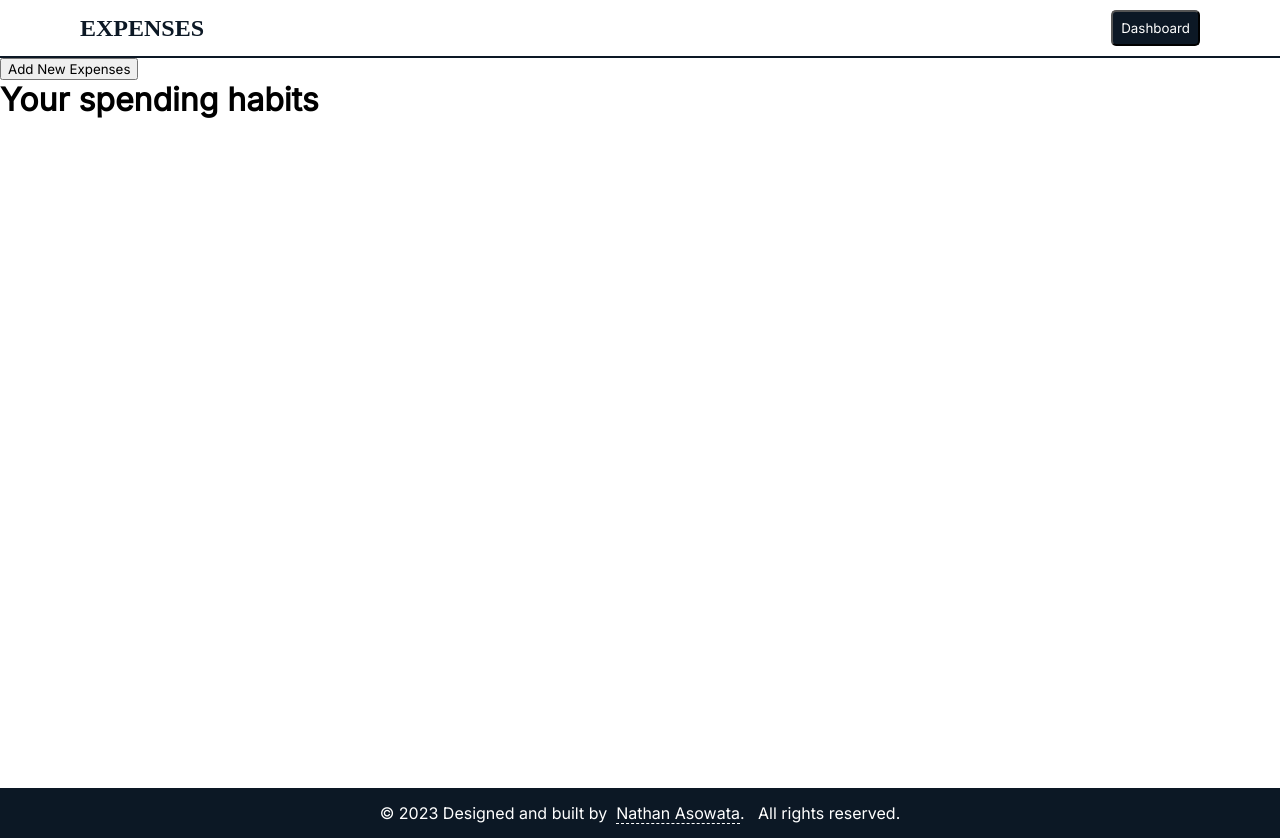
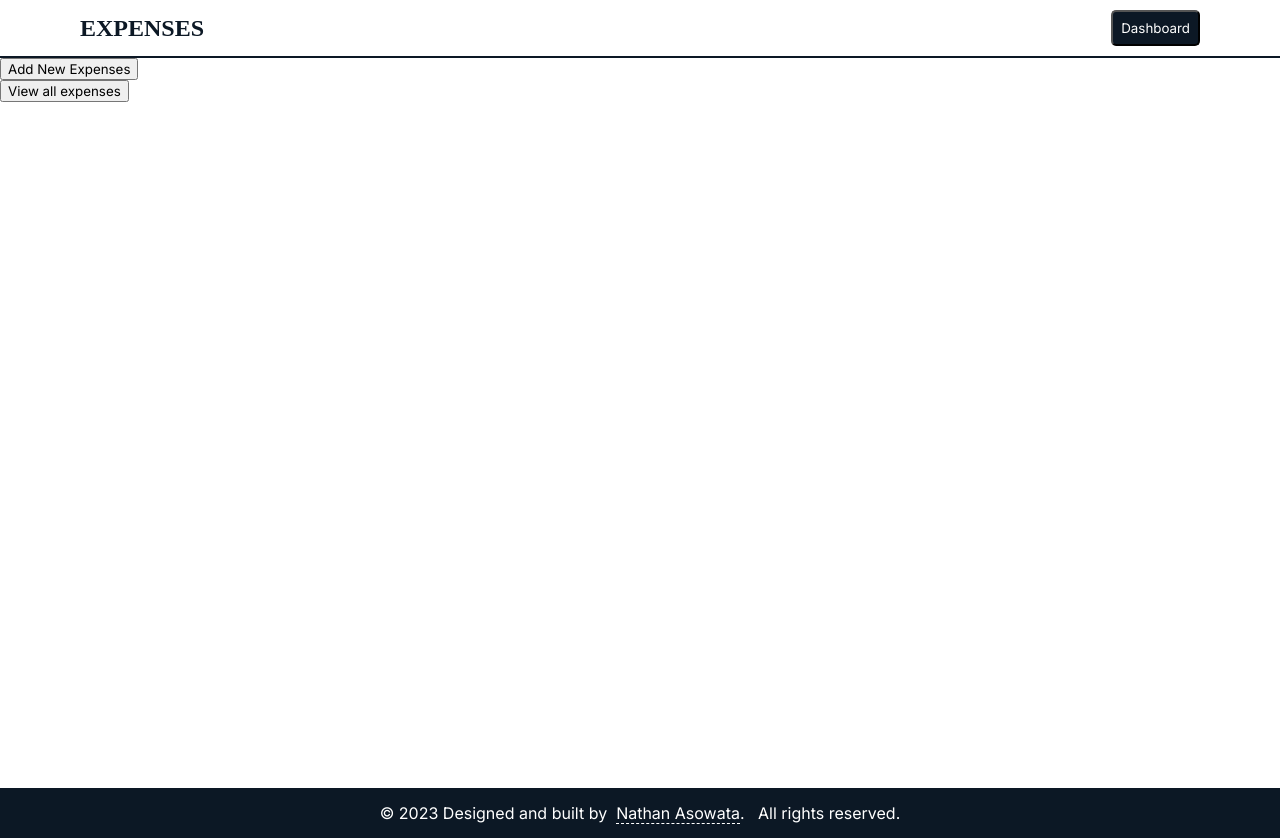
Before and after one commit to NathanAsowata/expense-tracker, a Next.js app: page /dashboard in a window 1280 px wide. Built offline with nearby package versions, Linux system fonts and the light colour scheme; a web font is replaced by a local one.

Commit message:
chore: added a button

```diff
--- a/src/pages/dashboard.tsx
+++ b/src/pages/dashboard.tsx
@@ -11,7 +11,10 @@ const Dashboard = () => {
       <Link href={'/expenses/new'}>
         <button>Add New Expenses</button>
       </Link>
-      <h1>Your spending habits</h1>
+      <br />
+      <Link href={'/expenses/all'}>
+        <button>View all expenses</button>
+      </Link>
     </>
   )
 }
```
